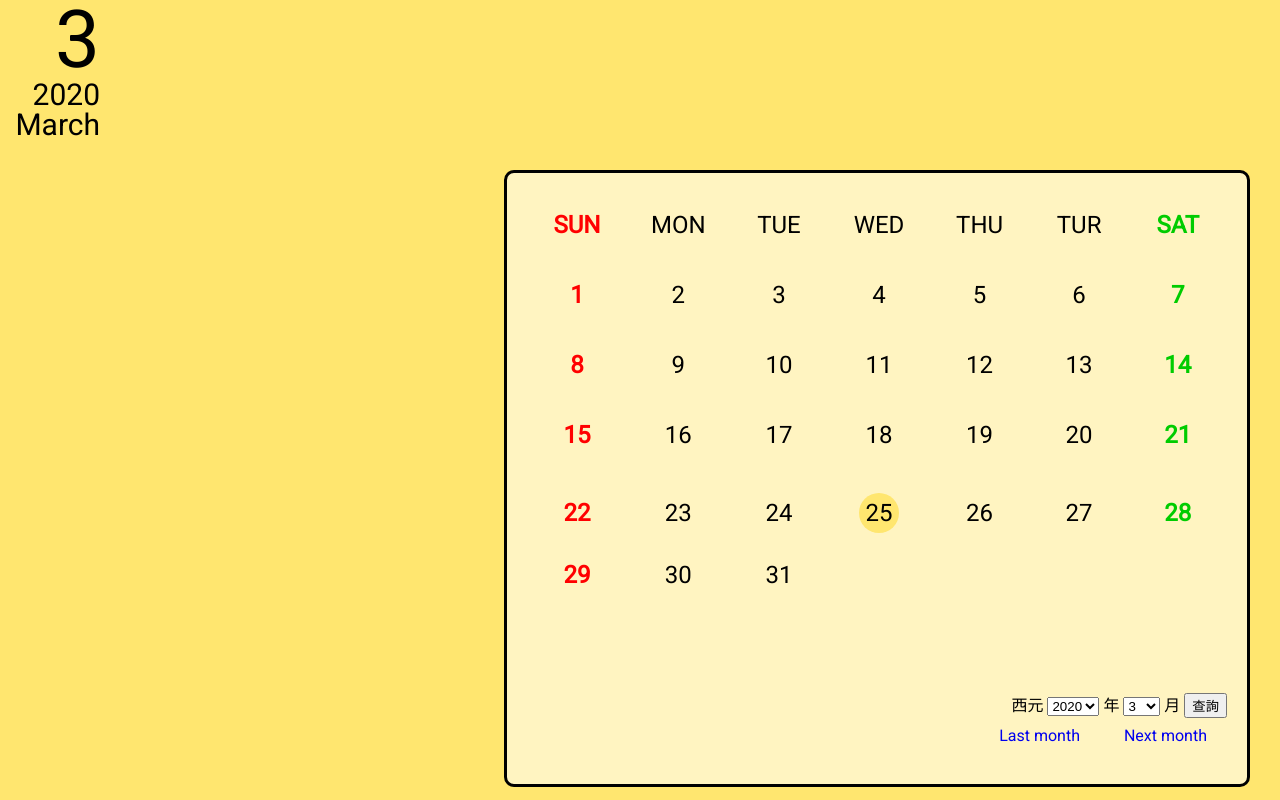
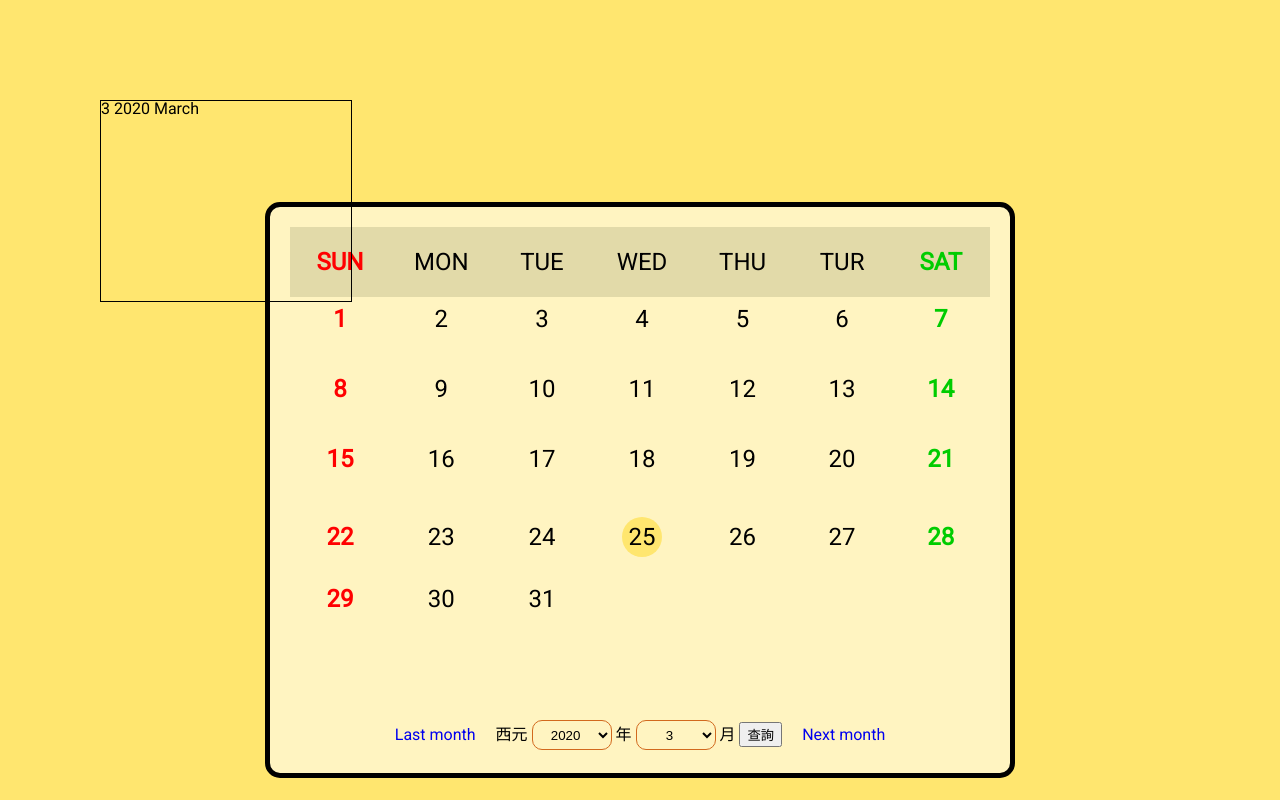
Before and after one commit to linglingsyu/PHP_class, a PHP site: page /calendar.php in a window 1280 px wide. Run offline with PHP 8.4, Linux system fonts and the light colour scheme.

Commit message:
calendar排版

```diff
--- a/homework-calendar/calendar.php
+++ b/homework-calendar/calendar.php
@@ -27,11 +27,11 @@
     }
 
     ?>
-    <div class="bg">
-       <span class="bg_left"><?= $month?></span>
-       <span class="bg_mid"><?= $year?></span>
-       <span class="bg_right"><?= date('F', mktime(0, 0, 0, $month)) ?></span>
-    </div>
+  <div class="wrap">
+       <span class="bg_month"><?= $month?></span>
+       <span class="bg_yeard"><?= $year?></span>
+       <span class="bg_mkmonth"><?= date('F', mktime(0, 0, 0, $month)) ?></span>
+  </div>
     <div class="container">
         <?php
         $firstday = date("w", strtotime(date("$year-$month-01")));
@@ -91,8 +91,13 @@
             }
             echo "</table>";
             ?>
+
             <div class="btn">
+            <ul>
+            <li><a href="calendar.php?year=<?= $ylast ?>&month=<?= $mlast ?>">Last month</a></li>
             <form action="?" method="get">
+            </ul>
+                <div class="selec">
                 <span>西元</span>
                 <select name="year" id="">
                     <?php
@@ -122,8 +127,8 @@
                 <span>月</span>
                 <input type="submit" value="查詢">
             </form>
+            </div>
             <ul>
-                <li><a href="calendar.php?year=<?= $ylast ?>&month=<?= $mlast ?>">Last month</a></li>
                 <li><a href="calendar.php?year=<?= $ynext ?>&month=<?= $mnext ?>">Next month</a></li>
             </ul>
         </div>
--- a/homework-calendar/style.css
+++ b/homework-calendar/style.css
@@ -3,30 +3,24 @@ body {
   background-color:	#FFE66F;
 }
 
-.bg{
-  width: 100px;
-  color: #000;
-  text-align: right;
+.wrap{
+  display: inline-block;
+  width: 250px;
+  height: 200px;
+  border:1px solid #000;
+  position: relative;
+  left:100px;
+  top:100px;
 }
-
-.bg_left{
-  font-size: 80px;
-}
-
-.bg_right , .bg_mid {
-  font-size: 30px;
-}
-
 
 .container{
   width: 700px;
   margin: 0 auto;
   background-color:#FFF4C1;
-  border-radius: 10px;
-  padding: 30px 20px;
-  margin: 30px 30px 10px auto ;
-  border: 3px solid #000;
-
+  border-radius: 15px;
+  padding: 20px;
+  margin: 0px auto ;
+  border: 5px solid #000;
 }
 
 table,
@@ -57,6 +51,11 @@ table td:first-child {
   font-weight: bold;
 }
 
+table tr:first-child {
+  background-color: rgb(226, 218, 169);
+  line-height: 50px;
+}
+
 
 
 table td:last-child {
@@ -75,10 +74,10 @@ table td:last-child {
 
 
 .btn {
-  text-align: right;
-}
-.btn li{
-  display: inline;
+  text-align: center;
+  display: flex;
+  justify-content: center;
+  align-items: center;
 }
 
 .btn a{
@@ -86,3 +85,16 @@ table td:last-child {
   margin: 10px 20px;
   text-decoration: none;
 }
+
+select{
+  width: 80px;
+  height: 30px;
+  text-align: center;
+  text-align-last: center;
+  background-color: #FFF4C1;
+  border-radius: 10px;
+  border-color: chocolate;
+}
+select:focus{
+  outline:none;
+}
```
Also changed, not shown: mysql/全年級三月份到課率統計表.txt (added, +15 -0 lines), pdo/123.php (added, +57 -0 lines).
